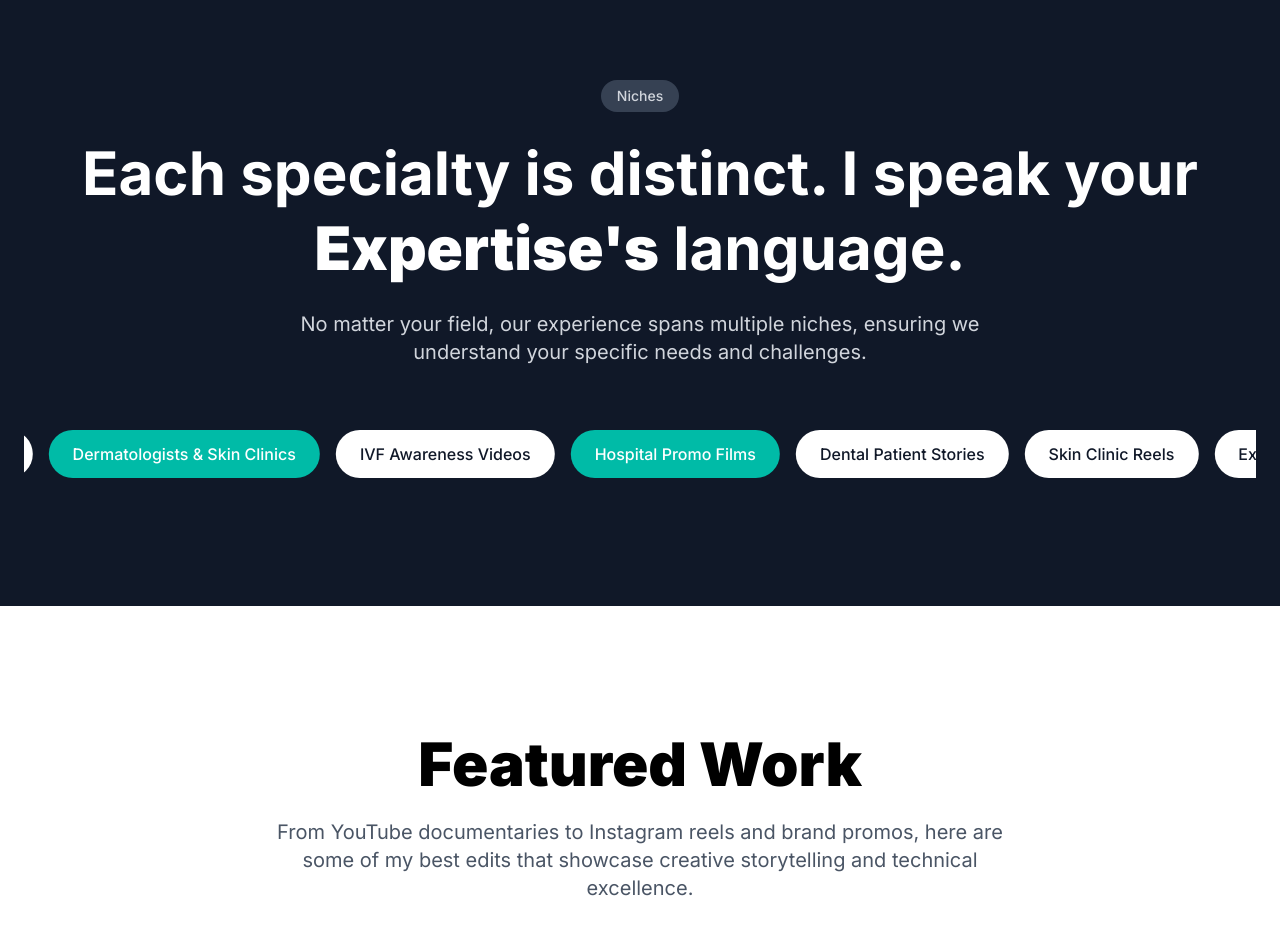
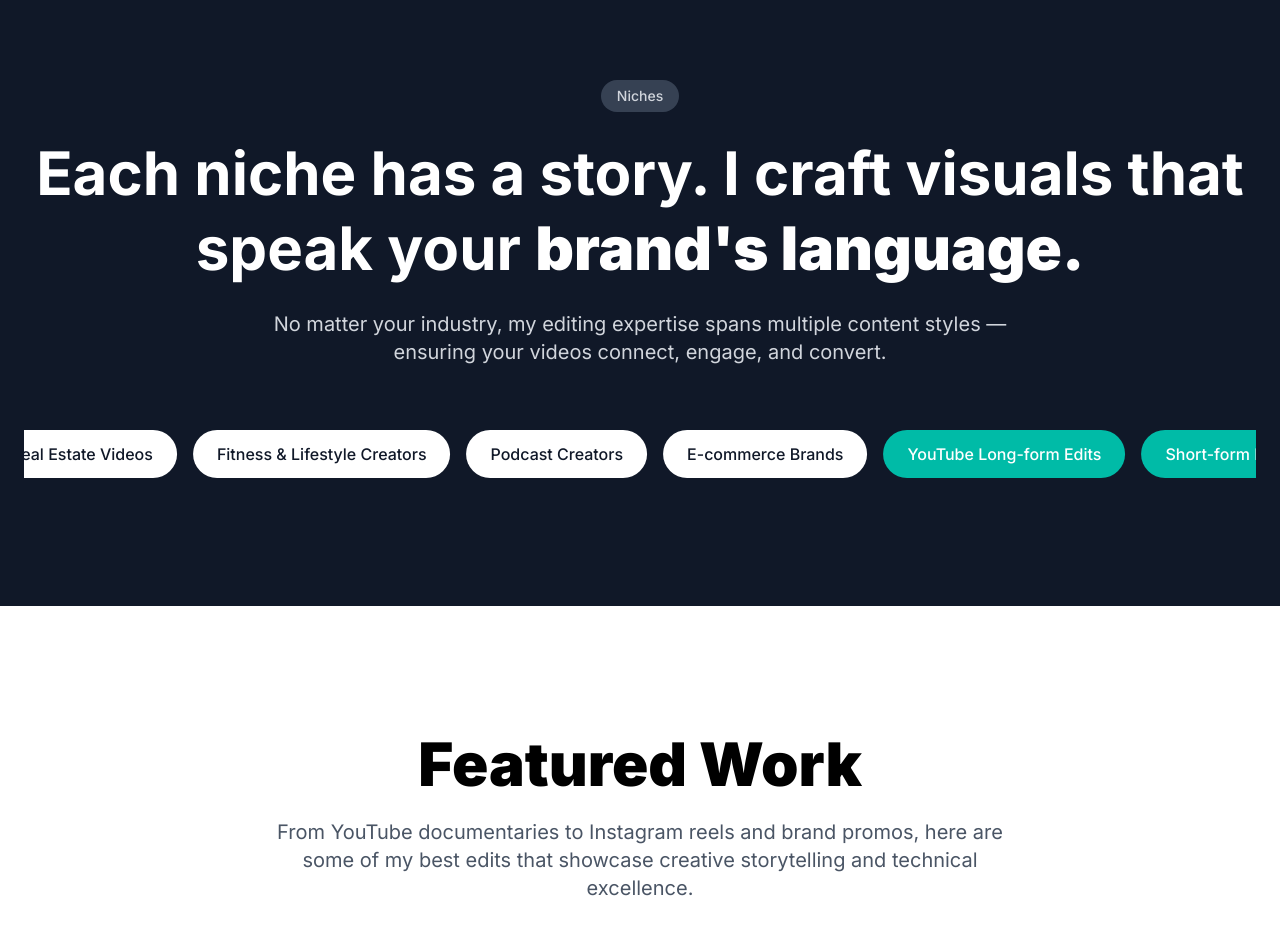
Before and after one commit to kirti253/krishna-portfolio, a Next.js app: page / in a window 1280 px wide. Shown: the part 5360-6294 px from the top of the page. Built offline with nearby package versions, Linux system fonts and the light colour scheme; no server answers.

Commit message:
added personel niche

```diff
--- a/components/niches.tsx
+++ b/components/niches.tsx
@@ -3,25 +3,43 @@
 import { Users } from "lucide-react";
 
 const niches = [
-  { id: 1, label: "Neurosurgeon", highlighted: false },
-  { id: 2, label: "Gynaec", highlighted: false },
-  { id: 3, label: "Medical tech", highlighted: false },
-  { id: 4, label: "IVF Experts", highlighted: false },
-  { id: 5, label: "Dermatologists & Skin Clinics", highlighted: true },
-  { id: 6, label: "IVF Awareness Videos", highlighted: false },
-  { id: 7, label: "Hospital Promo Films", highlighted: true },
-  { id: 8, label: "Dental Patient Stories", highlighted: false },
-  { id: 9, label: "Skin Clinic Reels", highlighted: false },
-  { id: 10, label: "Explainer Videos", highlighted: false },
-  { id: 11, label: "Treatment Awareness Campaigns", highlighted: false },
-  { id: 12, label: "Webinar", highlighted: false },
-  { id: 13, label: "Medical Podcast Production", highlighted: true },
-  { id: 14, label: "Social Media Reels & Shorts", highlighted: false },
-  { id: 15, label: "Medical Animations (3D / 2D)", highlighted: false },
-  { id: 16, label: "icon", isIcon: true, highlighted: false },
-  { id: 17, label: "Cardiologist", highlighted: false },
-  { id: 18, label: "Pediatric Care", highlighted: false },
-  { id: 19, label: "Mental Health Awareness", highlighted: false },
+  // Industry Niches
+  { id: 1, label: "YouTubers & Creators", highlighted: true },
+  { id: 2, label: "Coaches & Educators", highlighted: false },
+  { id: 3, label: "Startups & Brands", highlighted: true },
+  { id: 4, label: "Influencers & Personal Brands", highlighted: true },
+  { id: 5, label: "Real Estate Videos", highlighted: false },
+  { id: 6, label: "Fitness & Lifestyle Creators", highlighted: false },
+  { id: 7, label: "Podcast Creators", highlighted: false },
+  { id: 8, label: "E-commerce Brands", highlighted: false },
+  // Video Types
+  { id: 9, label: "YouTube Long-form Edits", highlighted: true },
+  { id: 10, label: "Short-form Reels & Shorts", highlighted: true },
+  { id: 11, label: "Podcast Video Editing", highlighted: false },
+  { id: 12, label: "Talking Head Videos", highlighted: false },
+  { id: 13, label: "Vlogs & Travel Films", highlighted: false },
+  { id: 14, label: "Gaming Highlights", highlighted: false },
+  { id: 15, label: "Corporate Videos", highlighted: false },
+  { id: 16, label: "Webinar Recordings", highlighted: false },
+  // Growth & Marketing Content
+  { id: 17, label: "Social Media Ads", highlighted: true },
+  { id: 18, label: "Product Promo Videos", highlighted: false },
+  { id: 19, label: "Explainer Videos", highlighted: false },
+  { id: 20, label: "Brand Story Videos", highlighted: false },
+  { id: 21, label: "Launch Campaign Videos", highlighted: false },
+  { id: 22, label: "Course Content Editing", highlighted: false },
+  { id: 23, label: "Client Testimonial Videos", highlighted: false },
+  { id: 24, label: "Funnel Videos", highlighted: false },
+  // Creative / Advanced
+  { id: 25, label: "Motion Graphics Videos", highlighted: true },
+  { id: 26, label: "Cinematic Edits", highlighted: true },
+  { id: 27, label: "Color Grading Projects", highlighted: false },
+  { id: 28, label: "Sound Design Edits", highlighted: false },
+  { id: 29, label: "AI-enhanced Edits", highlighted: false },
+  { id: 30, label: "Documentary Style Edits", highlighted: false },
+  { id: 31, label: "Event Highlights", highlighted: false },
+  { id: 32, label: "Wedding Films", highlighted: false },
+  { id: 33, label: "icon", isIcon: true, highlighted: false },
 ];
 
 export default function Niches() {
@@ -40,14 +58,14 @@ export default function Niches() {
 
         {/* Main Title */}
         <h2 className="text-4xl md:text-5xl lg:text-6xl font-bold text-white text-center mb-6 leading-tight">
-          Each specialty is distinct. I speak your{" "}
-          <span className="font-black">Expertise's</span> language.
+          Each niche has a story. I craft visuals that speak your{" "}
+          <span className="font-black">brand's language.</span>
         </h2>
 
         {/* Supporting Paragraph */}
         <p className="text-gray-300 text-lg md:text-xl text-center max-w-3xl mx-auto mb-12 md:mb-16">
-          No matter your field, our experience spans multiple niches, ensuring
-          we understand your specific needs and challenges.
+          No matter your industry, my editing expertise spans multiple content
+          styles — ensuring your videos connect, engage, and convert.
         </p>
 
         {/* Horizontal Scrolling Carousel */}
```
